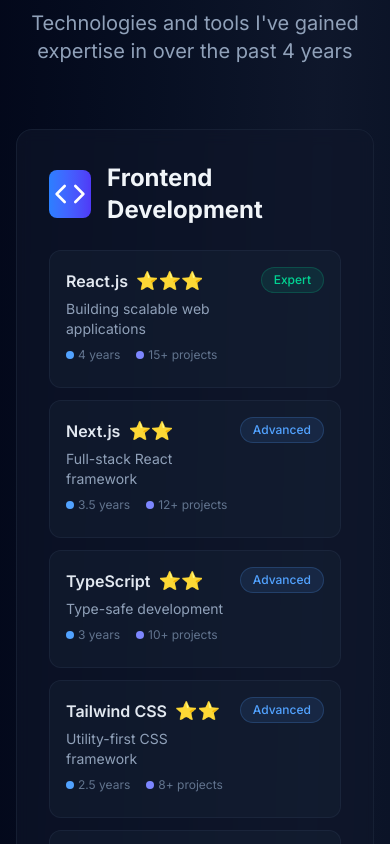
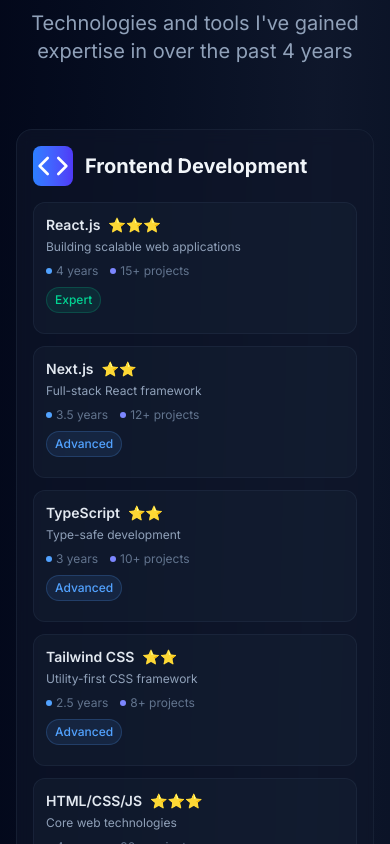
Before and after one commit to nghiaphamtq17/portfolio_nghiapd, a Next.js app: page / in a window 390 px wide. Shown: the part 2840-3684 px from the top of the page. Built offline with nearby package versions, Linux system fonts and the light colour scheme.

Commit message:
fix mobile technical

```diff
--- a/src/components/Skills.tsx
+++ b/src/components/Skills.tsx
@@ -87,18 +87,18 @@
             </p>
           </div>
 
-          <div className="grid md:grid-cols-2 gap-8">
+          <div className="grid grid-cols-1 md:grid-cols-2 gap-8">
             {skillCategories.map((category, index) => (
               <div
                 key={index}
-                className={`professional-card rounded-2xl p-8 hover-lift group ${isVisible ? 'animate-slide-in-up' : 'opacity-0'}`}
+                className={`professional-card rounded-2xl p-4 md:p-8 hover-lift group ${isVisible ? 'animate-slide-in-up' : 'opacity-0'}`}
                 style={{ animationDelay: `${index * 0.2}s` }}
               >
-                <div className="flex items-center mb-6">
-                  <div className={`w-12 h-12 rounded-lg bg-gradient-to-r ${category.color} flex items-center justify-center text-white mr-4 group-hover:scale-110 transition-transform duration-300`}>
+                <div className="flex items-center mb-4 md:mb-6">
+                  <div className={`w-10 h-10 md:w-12 md:h-12 rounded-lg bg-gradient-to-r ${category.color} flex items-center justify-center text-white mr-3 md:mr-4 group-hover:scale-110 transition-transform duration-300`}>
                     {category.icon}
                   </div>
-                  <h3 className="text-2xl font-bold text-slate-100 group-hover:text-blue-400 transition-colors">{category.title}</h3>
+                  <h3 className="text-xl md:text-2xl font-bold text-slate-100 group-hover:text-blue-400 transition-colors">{category.title}</h3>
                 </div>
 
                 <div className="space-y-3">
@@ -124,26 +124,26 @@
                     }
 
                     return (
-                      <div key={skillIndex} className="group/skill p-4 rounded-xl bg-slate-800/30 border border-slate-700/30 hover:border-slate-600/50 transition-all duration-300 hover:bg-slate-800/40">
-                        <div className="flex justify-between items-start mb-2">
+                      <div key={skillIndex} className="group/skill p-3 md:p-4 rounded-xl bg-slate-800/30 border border-slate-700/30 hover:border-slate-600/50 transition-all duration-300 hover:bg-slate-800/40">
+                        <div className="flex flex-col md:flex-row md:justify-between md:items-start mb-2 gap-2">
                           <div className="flex-1">
                             <div className="flex items-center gap-2 mb-1">
-                              <h4 className="text-slate-200 font-semibold group-hover/skill:text-white transition-colors">{skill.name}</h4>
-                              <span className="text-lg">{getExperienceIcon(skill.experience)}</span>
+                              <h4 className="text-sm md:text-base text-slate-200 font-semibold group-hover/skill:text-white transition-colors">{skill.name}</h4>
+                              <span className="text-sm md:text-lg">{getExperienceIcon(skill.experience)}</span>
                             </div>
-                            <p className="text-sm text-slate-400 mb-2">{skill.description}</p>
-                            <div className="flex items-center gap-4 text-xs text-slate-500">
+                            <p className="text-xs md:text-sm text-slate-400 mb-2">{skill.description}</p>
+                            <div className="flex items-center gap-3 md:gap-4 text-xs text-slate-500">
                               <span className="flex items-center gap-1">
-                                <span className="w-2 h-2 bg-blue-400 rounded-full"></span>
+                                <span className="w-1.5 h-1.5 md:w-2 md:h-2 bg-blue-400 rounded-full"></span>
                                 {skill.years}
                               </span>
                               <span className="flex items-center gap-1">
-                                <span className="w-2 h-2 bg-indigo-400 rounded-full"></span>
+                                <span className="w-1.5 h-1.5 md:w-2 md:h-2 bg-indigo-400 rounded-full"></span>
                                 {skill.projects}
                               </span>
                             </div>
                           </div>
-                          <span className={`px-3 py-1 rounded-full text-xs font-medium border ${getExperienceColor(skill.experience)}`}>
+                          <span className={`px-2 md:px-3 py-1 rounded-full text-xs font-medium border ${getExperienceColor(skill.experience)} self-start md:self-auto`}>
                             {skill.experience}
                           </span>
                         </div>
@@ -156,9 +156,9 @@
           </div>
 
           {/* Additional Skills */}
-          <div className={`mt-12 professional-card rounded-2xl p-8 hover-lift ${isVisible ? 'animate-fade-in delay-500' : 'opacity-0'}`}>
-            <h3 className="text-2xl font-bold text-slate-100 mb-6 text-center">Additional Skills</h3>
-            <div className="grid grid-cols-2 md:grid-cols-4 gap-4">
+          <div className={`mt-8 md:mt-12 professional-card rounded-2xl p-4 md:p-8 hover-lift ${isVisible ? 'animate-fade-in delay-500' : 'opacity-0'}`}>
+            <h3 className="text-xl md:text-2xl font-bold text-slate-100 mb-4 md:mb-6 text-center">Additional Skills</h3>
+            <div className="grid grid-cols-1 sm:grid-cols-2 md:grid-cols-4 gap-3 md:gap-4">
               {[
                 'Responsive Design',
                 'Performance Optimization',
@@ -171,10 +171,10 @@
               ].map((skill, index) => (
                 <div
                   key={index}
-                  className="bg-slate-800/40 rounded-lg p-4 text-center hover:bg-slate-700/50 transition-all duration-300 hover-scale group animate-bounce-in border border-slate-700/30 hover:border-slate-600/50"
+                  className="bg-slate-800/40 rounded-lg p-3 md:p-4 text-center hover:bg-slate-700/50 transition-all duration-300 hover-scale group animate-bounce-in border border-slate-700/30 hover:border-slate-600/50"
                   style={{ animationDelay: `${0.6 + index * 0.1}s` }}
                 >
-                  <span className="text-slate-300 font-medium group-hover:text-slate-100 transition-colors">{skill}</span>
+                  <span className="text-sm md:text-base text-slate-300 font-medium group-hover:text-slate-100 transition-colors">{skill}</span>
                 </div>
               ))}
             </div>
```
